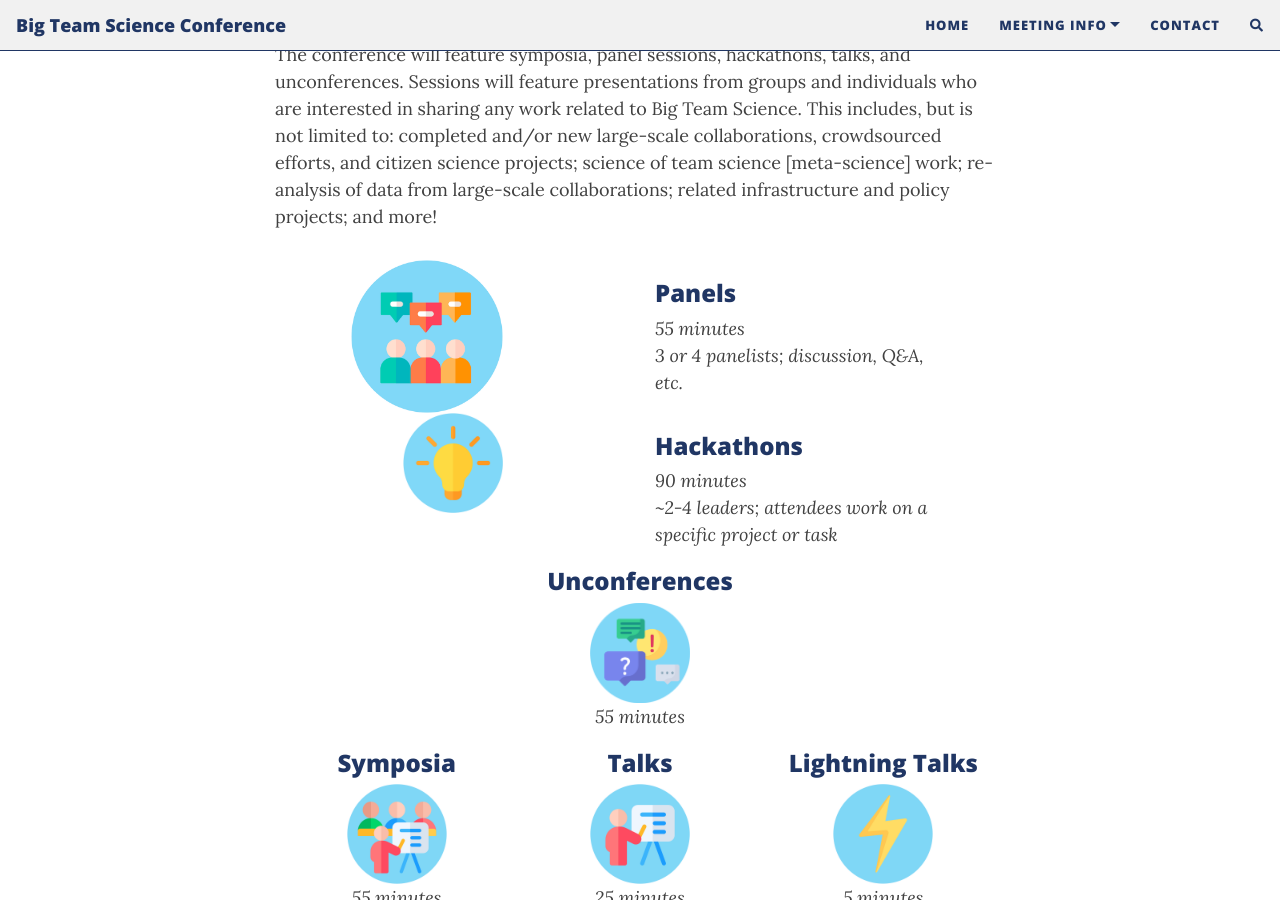
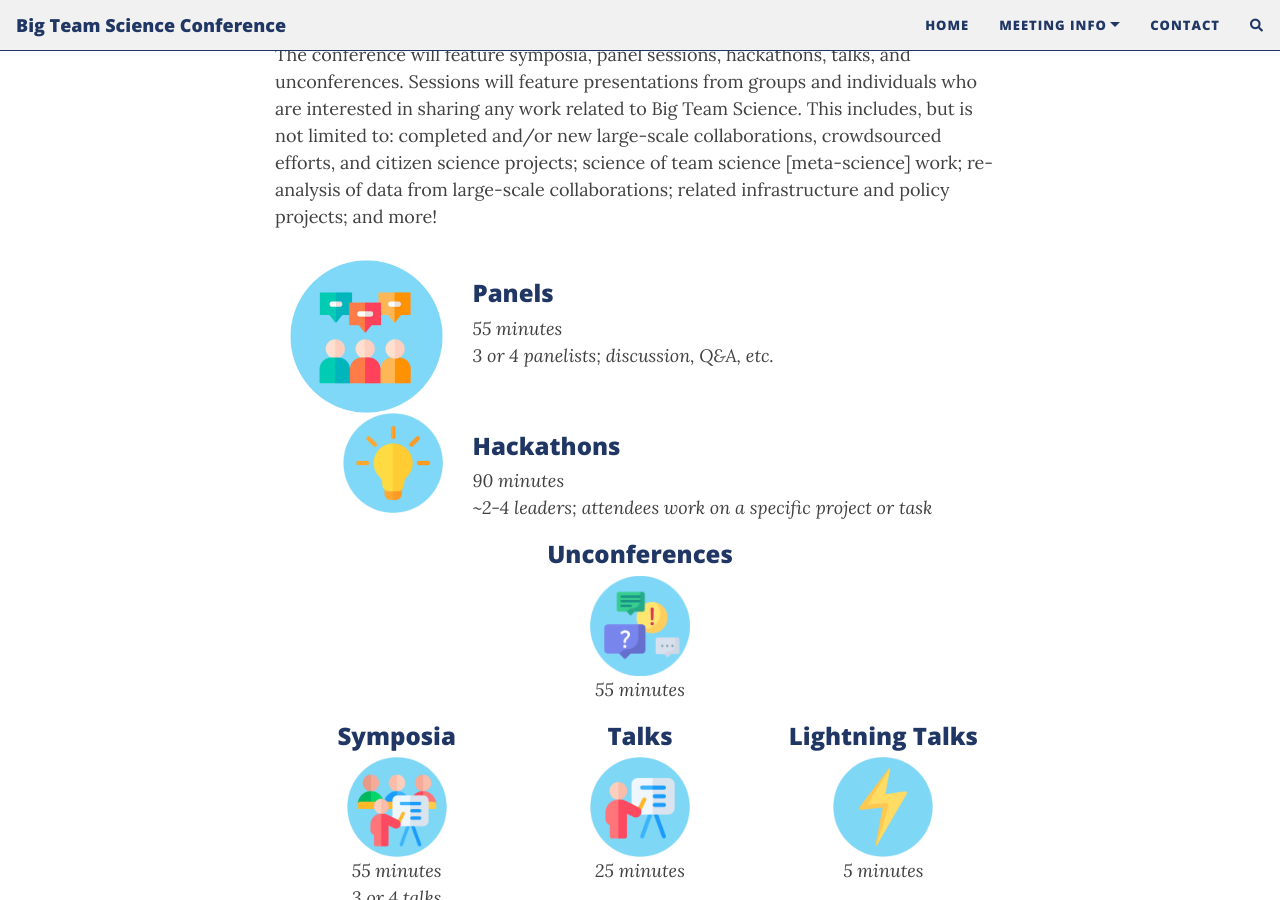
Before and after one commit to bigteamscienceconference/bigteamscienceconference.github.io, a Jekyll site: the page built from submissions.md, in a window 1280 px wide and 900 px high, scrolled down 545 px. Built offline with Jekyll 4.4.1, drawn with Linux system fonts in a browser that asks for light colours; nearby versions of some CDN libraries; comment, search, counter and statistics services are not loaded.

Commit message:
Update submissions.md

```diff
--- a/submissions.md
+++ b/submissions.md
@@ -24,7 +24,7 @@
       <div class="col-sm-3" align="right">
         <img src="/assets/img/panel.png" alt="panel"><br>
       </div>
-      <div class="col-sm-5" align="left">
+      <div class="col-sm-9" align="left">
         <h3>Panels</h3>
         <i>55 minutes</i><br>
         <i>3 or 4 panelists; discussion, Q&A, etc.</i><br>
@@ -34,7 +34,7 @@
       <div class="col-sm-3" align="right">
         <img src="/assets/img/hackathon.png" alt="hackathon" width="100" height="100"><br>
       </div>
-      <div class="col-sm-5" align="left">
+      <div class="col-sm-9" align="left">
         <h3>Hackathons</h3>
         <i>90 minutes</i><br>
         <i>~2-4 leaders; attendees work on a specific project or task</i><br>
```
